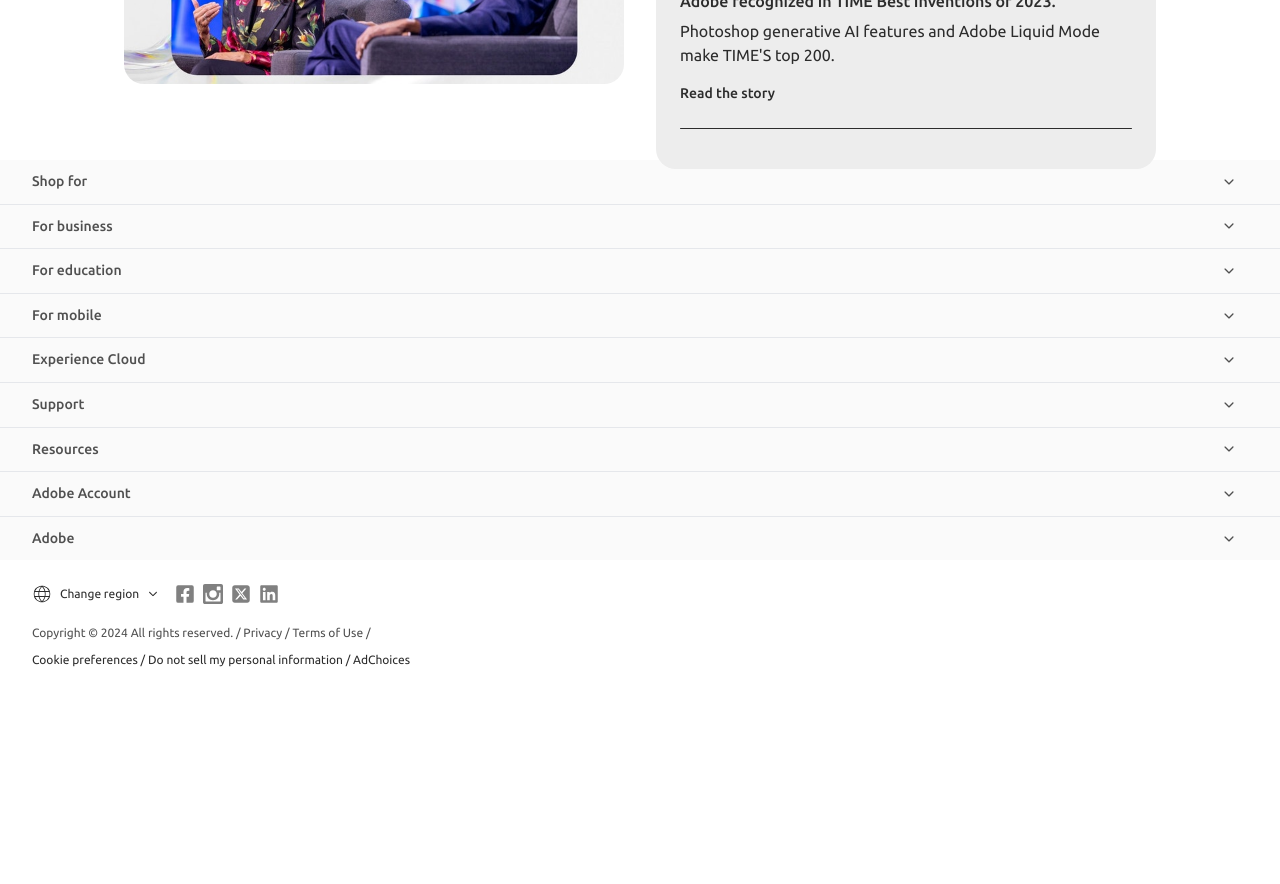
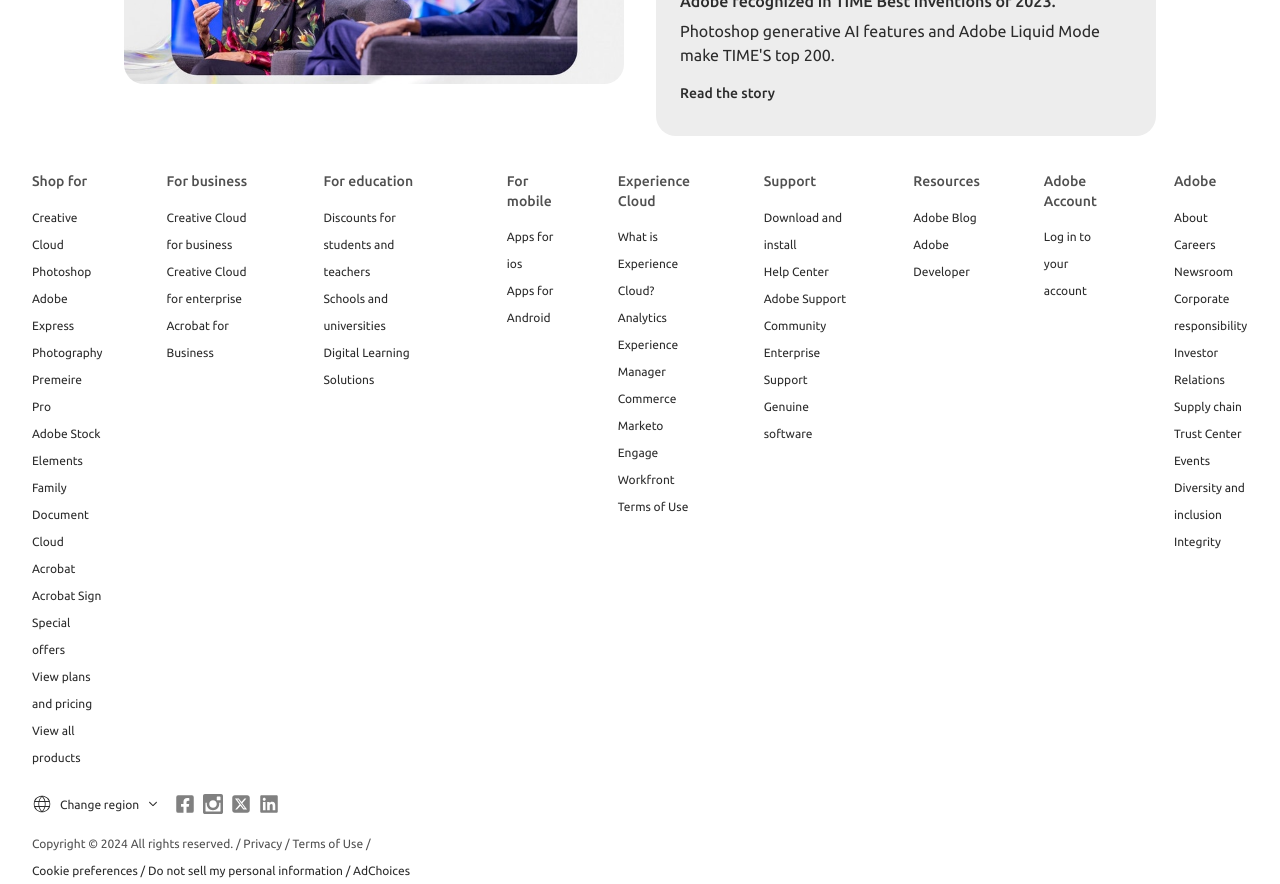
Before and after one commit to Shivgitcode/adobe-clone, a React (Vite) app: page / in a window 1280 px wide. Shown: the part 2700-3584 px from the top of the page. Before the commit the page ends 3373 px from the top, so only its background shows below. Built offline with nearby package versions, Linux system fonts and the light colour scheme.

Commit message:
making responsive footer

```diff
--- a/src/components/About/About.tsx
+++ b/src/components/About/About.tsx
@@ -4,15 +4,28 @@
 // import { AppContext } from "../../context/AppContext";
 
 import { useAppContext } from "../../context/AppContext";
+import { options } from "../../constants";
+import OptionCard2 from "./OptionCard2";
 export default function About() {
     const {
         isHidden
     } = useAppContext();
     return (
-        <div className="my-[20px] bg-[#fafafa]">
-            {isHidden.map(el => {
-                return <OptionCard key={el.id} el={el}></OptionCard>
-            })}
-        </div>
+        <>
+            <div className="my-[20px] bg-[#fafafa] lg:hidden">
+                {isHidden.map(el => {
+                    return <OptionCard key={el.id} el={el}></OptionCard>
+                })}
+            </div>
+
+            <div className="hidden lg:flex my-[20px] w-fit mx-auto">
+                {
+                    options.map(el => {
+                        return <OptionCard2 key={el.id} el={el}></OptionCard2>
+                    })
+                }
+            </div>
+        </>
+
     )
 }
--- /dev/null
+++ b/src/components/About/OptionCard2.tsx
@@ -0,0 +1,19 @@
+import { Option } from "../../constants";
+
+export default function OptionCard2({ el }: { el: Option }) {
+    return (
+        <div>
+            <h3 className="py-[12px] text-[14px] leading-[19.6px] text-[#505050] font-medium px-[32px]">{el.name}</h3>
+            <ul>
+                {
+                    el.moreOptions.map(el => {
+                        return <li className=" text-mytext-0 font-normal text-[12px] leading-[27px] px-[32px]">{el}</li>
+                    })
+                }
+
+            </ul>
+
+
+        </div>
+    )
+}
--- a/src/components/Apps/Apps.tsx
+++ b/src/components/Apps/Apps.tsx
@@ -3,7 +3,7 @@
 export default function App() {
     return (
         <>
-            <div className="w-[500px] flex flex-col px-[24px] pt-[32px] pb-[24px] rounded-[20px] h-[500px] myGradient relative">
+            <div className="lg:w-[500px]  w-full flex flex-col px-[24px] pt-[32px] pb-[24px] rounded-[20px] h-[500px] myGradient relative">
                 <div>
                     <h2 className="text-[20px] leading-[25px] font-medium text-mytext-0 mb-[8px] ">Amazing apps.Endless possibilities.</h2>
                     <p className="my-[8px] text-[18px] leading-[27px] text-mytext-0 font-normal" >Create something beautiful,boost productivity, and deliver engaging experiences with Adobe software.</p>
--- a/src/components/News/News.tsx
+++ b/src/components/News/News.tsx
@@ -3,7 +3,7 @@
 
 export default function News() {
     return (
-        <div className="w-[500px] h-[500px] my-[32px]">
+        <div className="lg:w-[500px] h-[500px] w-full my-[32px]">
             <div className="p-[24px] text-white text-[18px] leading-[27px] font-normal myGradient3 px-[24px] rounded-tr-[16px] rounded-tl-[16px]">
                 <p>IN THE NEWS</p>
             </div>
--- a/src/components/News/NewsCard.tsx
+++ b/src/components/News/NewsCard.tsx
@@ -6,7 +6,8 @@
             <h3 className="text-[16px] leading-[20px] text-mytext-0 font-medium">{el.name}</h3>
             <p className="text-[16px] leading-[24px] text-mytext-0 font-normal my-[8px]">{el.desc}</p>
             <button className="text-[14px] leading-[21px] text-mytext-0 font-medium my-[8px] hover:underline">{el.button}</button>
-            <div className="h-[1px] w-full my-[16px] bg-[#2c2c2c] rounded-[20px]"></div>
+            {
+                !(el.name === "Adobe recognized in TIME Best Inventions of 2023.") && <div className="h-[1px] w-full my-[16px] bg-[#2c2c2c] rounded-[20px]"></div>}
         </div>
     )
 }
--- a/src/components/Summit/Summit.tsx
+++ b/src/components/Summit/Summit.tsx
@@ -1,7 +1,7 @@
 
 export default function Summit() {
     return (
-        <div className="w-[500px] h-[500px] p-[24px] pt-[32px] summitImg rounded-[20px] min-h-[450px]">
+        <div className="lg:w-[500px] w-full h-[500px] p-[24px] pt-[32px] summitImg rounded-[20px] min-h-[450px]">
             <div className="flex flex-col items-start ">
                 <h2 className="text-[16px] leading-[20px] mb-[16px] text-mytext-0 font-medium">ADOBE SUMMIT | MAR 25-28,2024</h2>
                 <h3 className="text-[20px]leading-[25px] text-mytext-0 font-semibold mb-[8px]">Get ready for Adobe Summit.</h3>
--- a/src/components/cloud/Cloud.tsx
+++ b/src/components/cloud/Cloud.tsx
@@ -1,6 +1,6 @@
 export default function Cloud() {
     return (
-        <div className="w-[500px] h-[500px] rounded-[20px] bg-[#ededed]">
+        <div className="lg:w-[500px] h-[500px] rounded-[20px] bg-[#ededed] w-full ">
             <div className="px-[24px] pt-[32px] pb-[24px] myGradient2 rounded-tr-[16px] rounded-tl-[16px] flex flex-col gap-[8px]">
                 <h2 className="text-[20px] leading-[25px] text-white font-medium">Creative Cloud</h2>
                 <p className="text-[14px] leading-[21px] text-white font-normal">Creative Cloud for business</p>
```
